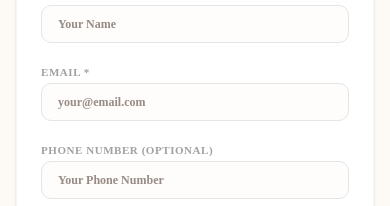
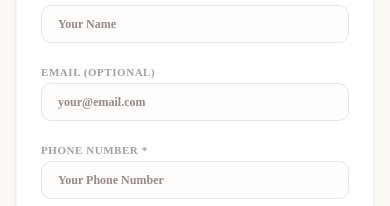
Before and after one commit to SairajTripathy-0077/Spark-Furniture, a Next.js app in the folder spark-furniture/: page /contact in a window 390 px wide. Shown: the part 761-967 px from the top of the page. Built offline with nearby package versions, Linux system fonts and the light colour scheme.

Commit message:
Make email optional and phone number required on the contact page form

```diff
--- a/spark-furniture/src/app/contact/page.tsx
+++ b/spark-furniture/src/app/contact/page.tsx
@@ -11,7 +11,7 @@ export default function ContactPage() {
 
   const handleSubmit = (e: React.FormEvent) => {
     e.preventDefault();
-    if (formData.name && formData.email && formData.message) {
+    if (formData.name && formData.phone && formData.message) {
       const targetPhone = process.env.NEXT_PUBLIC_WHATSAPP_NUMBER || '919777915706';
       const cleanTargetPhone = targetPhone.replace(/\D/g, ''); // digits only
 
@@ -19,8 +19,8 @@ export default function ContactPage() {
 
 *Customer Details:*
 • Name: ${formData.name}
-• Email: ${formData.email}
-${formData.phone ? `• Phone: ${formData.phone}\n` : ''}
+• Phone: ${formData.phone}
+${formData.email ? `• Email: ${formData.email}\n` : ''}
 *Message / Requirement:*
 ${formData.message}`;
 
@@ -141,11 +141,10 @@ ${formData.message}`;
                     />
                   </div>
                   <div className="space-y-1">
-                    <label className="text-[11px] font-bold uppercase tracking-wider text-neutral-400" htmlFor="email">Email *</label>
+                    <label className="text-[11px] font-bold uppercase tracking-wider text-neutral-400" htmlFor="email">Email (Optional)</label>
                     <input
                       id="email"
                       type="email"
-                      required
                       placeholder="your@email.com"
                       value={formData.email}
                       onChange={(e) => setFormData({ ...formData, email: e.target.value })}
@@ -155,10 +154,11 @@ ${formData.message}`;
                 </div>
 
                 <div className="space-y-1">
-                  <label className="text-[11px] font-bold uppercase tracking-wider text-neutral-400" htmlFor="phone">Phone Number (Optional)</label>
+                  <label className="text-[11px] font-bold uppercase tracking-wider text-neutral-400" htmlFor="phone">Phone Number *</label>
                   <input
                     id="phone"
                     type="tel"
+                    required
                     placeholder="Your Phone Number"
                     value={formData.phone}
                     onChange={(e) => setFormData({ ...formData, phone: e.target.value })}
```
